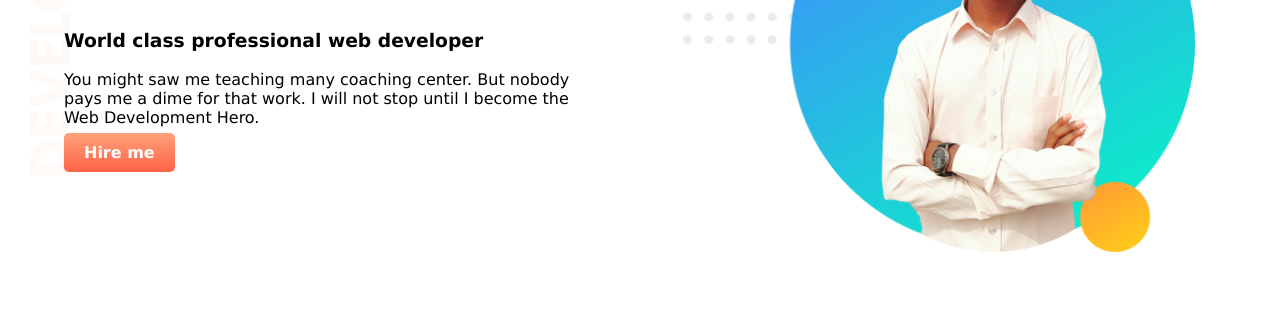
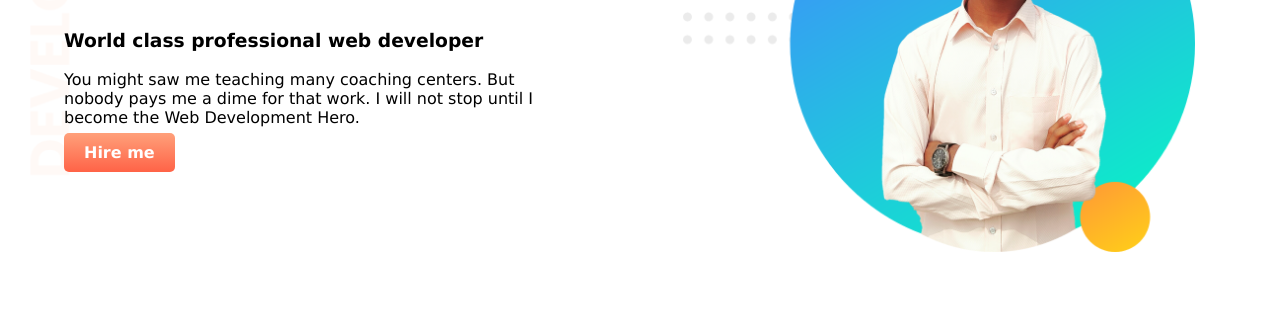
Before and after one commit to sakibhosen3/my-first-website, a plain HTML site: page index.html in a window 1280 px wide. Shown: the part 246-559 px from the top of the page. Drawn offline with Linux system fonts and the light colour scheme.

Commit message:
finished

```diff
--- a/index.html
+++ b/index.html
@@ -17,7 +17,7 @@
         <h1><span class="highlight">Sakib </span>webstite</h1>
         <h3>World class professional web developer</h3>
         <p>
-          You might saw me teaching many coaching center. But nobody pays me a
+          You might saw me teaching many coaching centers. But nobody pays me a
           dime for that work. I will not stop until I become the Web Development
           Hero.
         </p>
```
